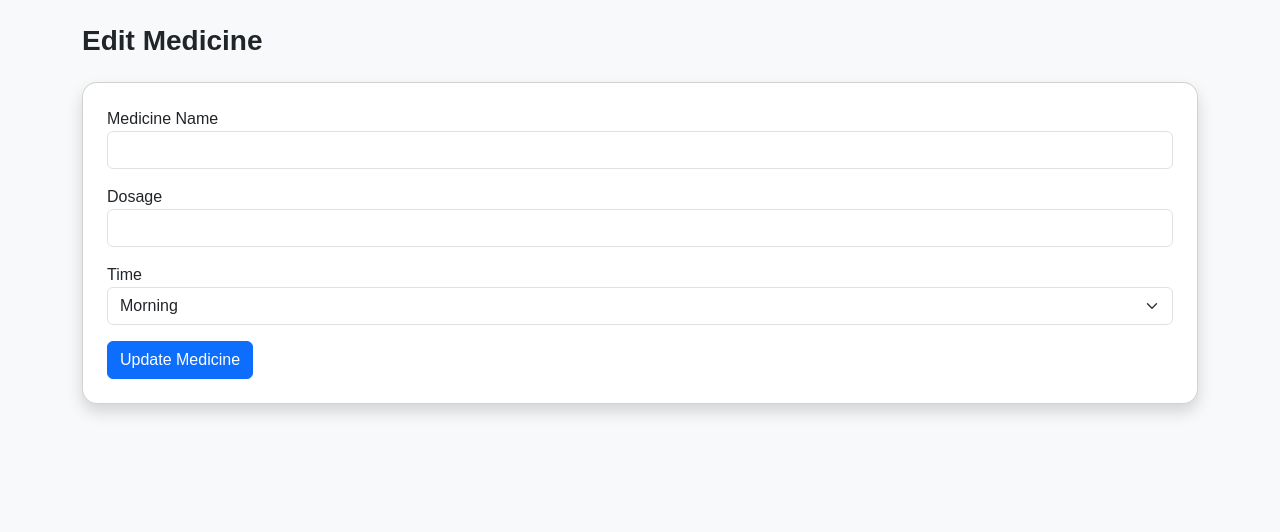
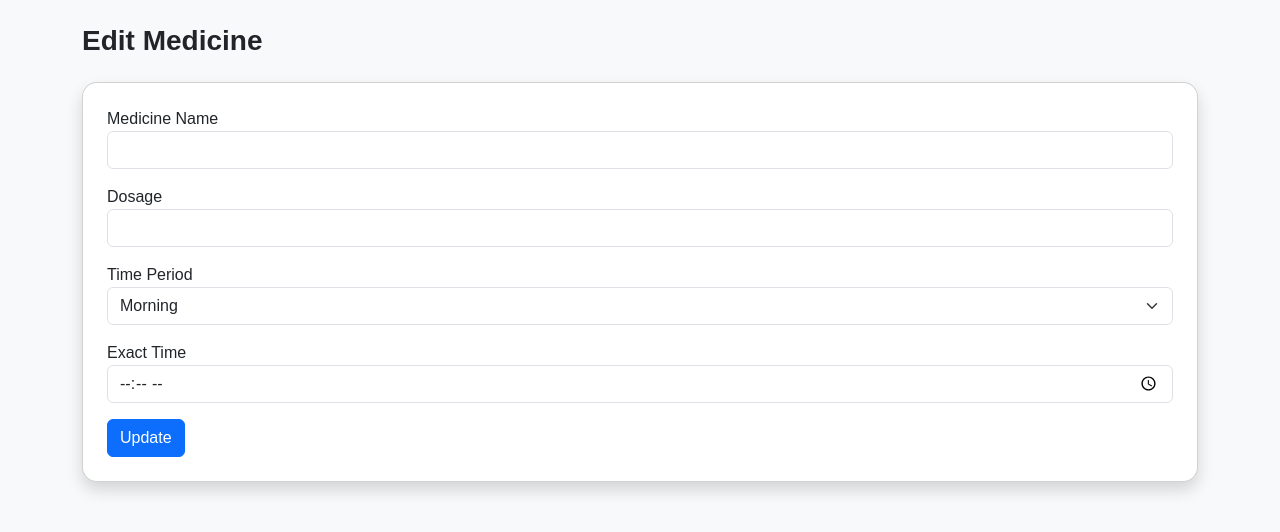
Before and after one commit to veerankilikhith7/pillpacks, a Flask app: page /edit_medicine/1 in a window 1280 px wide. Shown: the part 56-588 px from the top of the page. Run offline with Flask 3, Linux system fonts and the light colour scheme; the visitor is signed in with stand-in values (Sample User, id 1); data that the repository does not hold is empty.

Commit message:
Update edit_medicine.html

```diff
--- a/templates/edit_medicine.html
+++ b/templates/edit_medicine.html
@@ -9,42 +9,35 @@
 
     <div class="mb-3">
         <label>Medicine Name</label>
-            <input type="text"
-                   name="name"
+        <input type="text" name="name"
                value="{{ medicine[2] }}"
-                   class="form-control"
-                   required>
+               class="form-control" required>
     </div>
 
     <div class="mb-3">
         <label>Dosage</label>
-            <input type="text"
-                   name="dosage"
+        <input type="text" name="dosage"
                value="{{ medicine[3] }}"
-                   class="form-control"
-                   required>
+               class="form-control" required>
     </div>
 
     <div class="mb-3">
-            <label>Time</label>
-            <select name="time" class="form-select">
-
-                <option {% if medicine[4]=='Morning' %}selected{% endif %}>
-                    Morning
-                </option>
-
-                <option {% if medicine[4]=='Afternoon' %}selected{% endif %}>
-                    Afternoon
-                </option>
-
-                <option {% if medicine[4]=='Night' %}selected{% endif %}>
-                    Night
-                </option>
-
+        <label>Time Period</label>
+        <select name="time_period" class="form-select">
+            <option {% if medicine[4]=='Morning' %}selected{% endif %}>Morning</option>
+            <option {% if medicine[4]=='Afternoon' %}selected{% endif %}>Afternoon</option>
+            <option {% if medicine[4]=='Night' %}selected{% endif %}>Night</option>
         </select>
     </div>
 
-        <button class="btn btn-primary">Update Medicine</button>
+    <div class="mb-3">
+        <label>Exact Time</label>
+        <input type="time" name="exact_time"
+               value="{{ medicine[5] }}"
+               class="form-control" required>
+    </div>
+
+    <button class="btn btn-primary">Update</button>
 
 </form>
 
```
Lines whose indentation alone changed are shown as unchanged.
